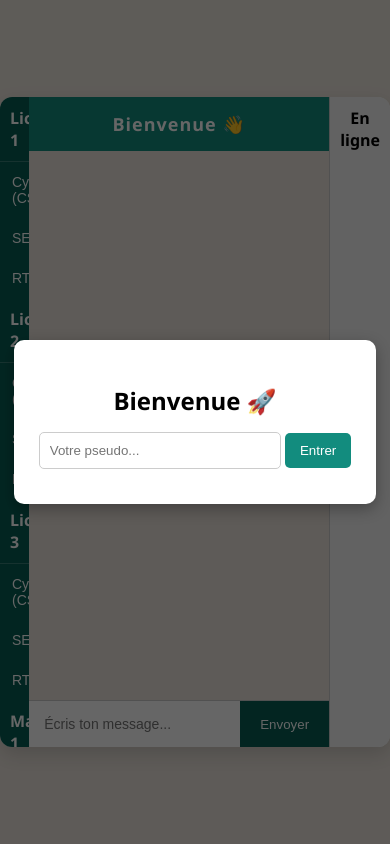
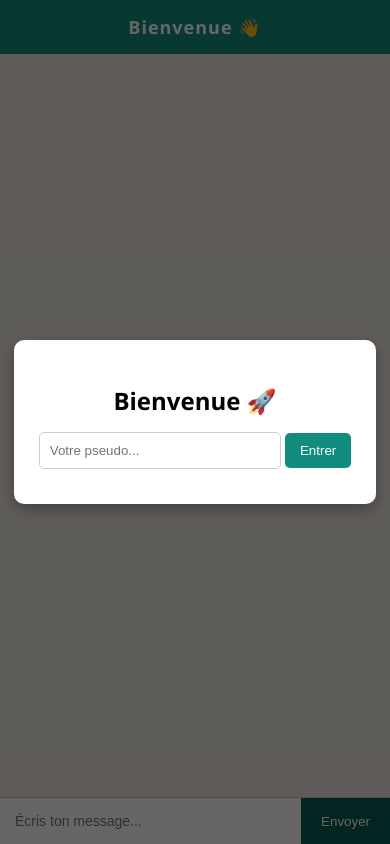
Before and after one commit to NDT084/chat_departement, a website: page index.html in a window 390 px wide. Drawn offline with nearby package versions, Linux system fonts and the light colour scheme; no server answers.

Commit message:
Update index.html
nouveau code_2

```diff
--- a/index.html
+++ b/index.html
@@ -28,12 +28,10 @@
 
         #container {
             display: flex;
-            width: 1200px;
-            height: 650px;
+            width: 100%;
+            height: 100%;
             background: var(--white);
-            border-radius: 12px;
             overflow: hidden;
-            box-shadow: 0 8px 20px rgba(0, 0, 0, 0.15);
         }
 
         /* Sidebar gauche (salons) */
@@ -199,7 +197,6 @@
             background: #e0e0e0;
         }
 
-        /* Avatar rond avec initiales */
         .avatar {
             width: 30px;
             height: 30px;
@@ -256,12 +253,39 @@
             border-radius: 5px;
         }
 
+        /* Responsive pour mobiles */
+        @media (max-width: 768px) {
+            #rooms,
+            #sidebar {
+                display: none; /* cache les barres latérales */
+            }
+
+            #container {
+                flex-direction: column;
+            }
+
+            #main {
+                width: 100%;
+                height: 100%;
+            }
+
+            #form {
+                position: fixed;
+                bottom: 0;
+                left: 0;
+                width: 100%;
+            }
+
+            #chat-box {
+                margin-bottom: 60px; /* laisse la place pour le champ en bas */
+            }
+        }
+
         @keyframes fadeIn {
             from {
                 opacity: 0;
                 transform: translateY(10px);
             }
-
             to {
                 opacity: 1;
                 transform: translateY(0);
```
